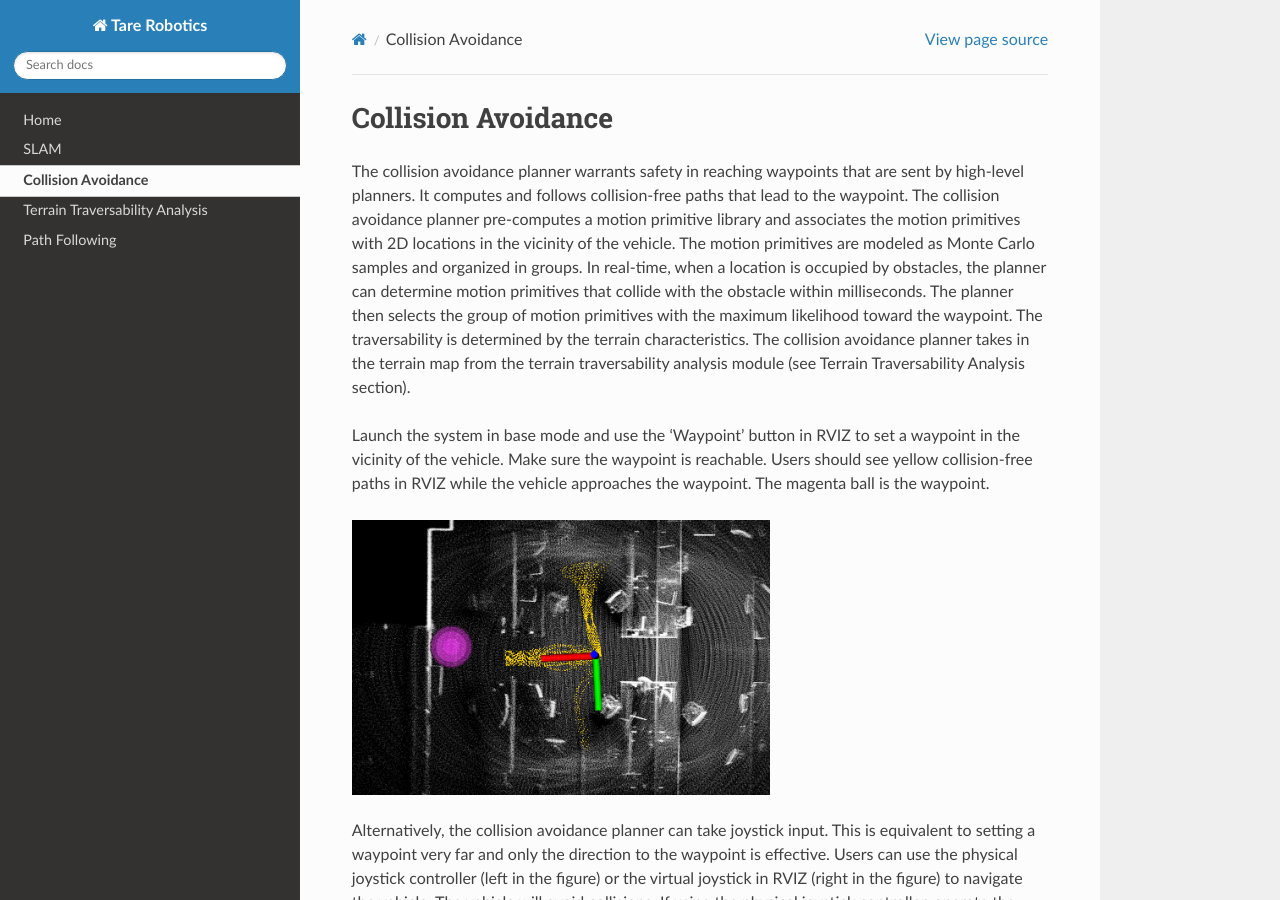
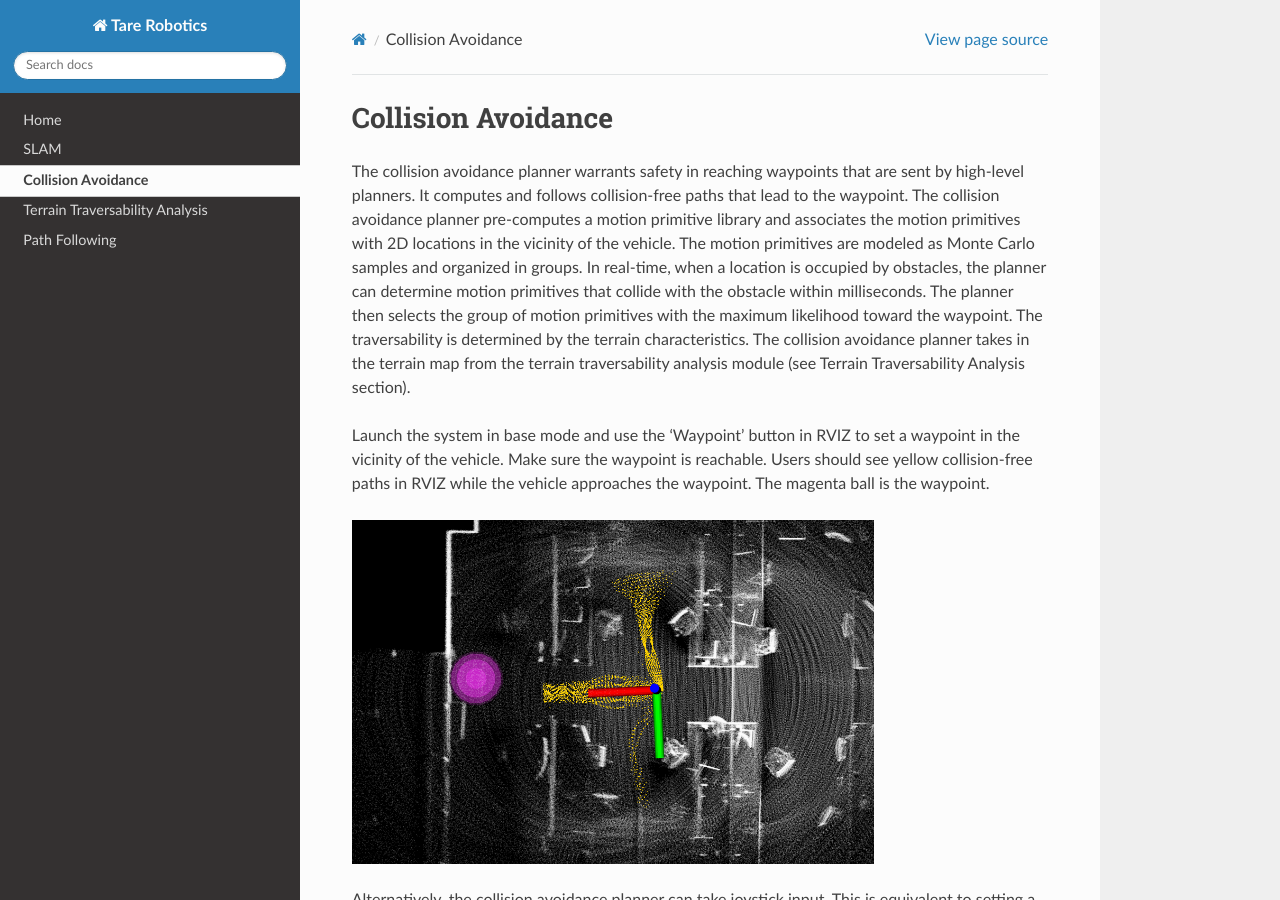
Before and after one commit to caochao39/tarerobotics, a Sphinx documentation site: the page built from docs/source/collision_avoidance.rst, in a window 1280 px wide and 900 px high. Built offline with Sphinx 7.4.7 and the Read the Docs theme 3.1.0, drawn with Linux system fonts in a browser that asks for light colours.

Commit message:
Update collision_avoidance.rst

```diff
--- a/docs/source/collision_avoidance.rst
+++ b/docs/source/collision_avoidance.rst
@@ -6,7 +6,7 @@ The collision avoidance planner warrants safety in reaching waypoints that are s
 Launch the system in base mode and use the ‘Waypoint’ button in RVIZ to set a waypoint in the vicinity of the vehicle. Make sure the waypoint is reachable. Users should see yellow collision-free paths in RVIZ while the vehicle approaches the waypoint. The magenta ball is the waypoint.
 
 .. image:: images/image6.png
-    :width: 60%
+    :width: 75%
 
 Alternatively, the collision avoidance planner can take joystick input. This is equivalent to setting a waypoint very far and only the direction to the waypoint is effective. Users can use the physical joystick controller (left in the figure) or the virtual joystick in RVIZ (right in the figure) to navigate the vehicle. The vehicle will avoid collisions. If using the physical joystick controller, operate the right joystick on it. To resume navigation to the waypoint, click the 'Resume Navigation to Goal' button in RVIZ. Or, users can hold the 'waypoint-mode' button on the controller and use the right joystick to set the speed.
 
```
